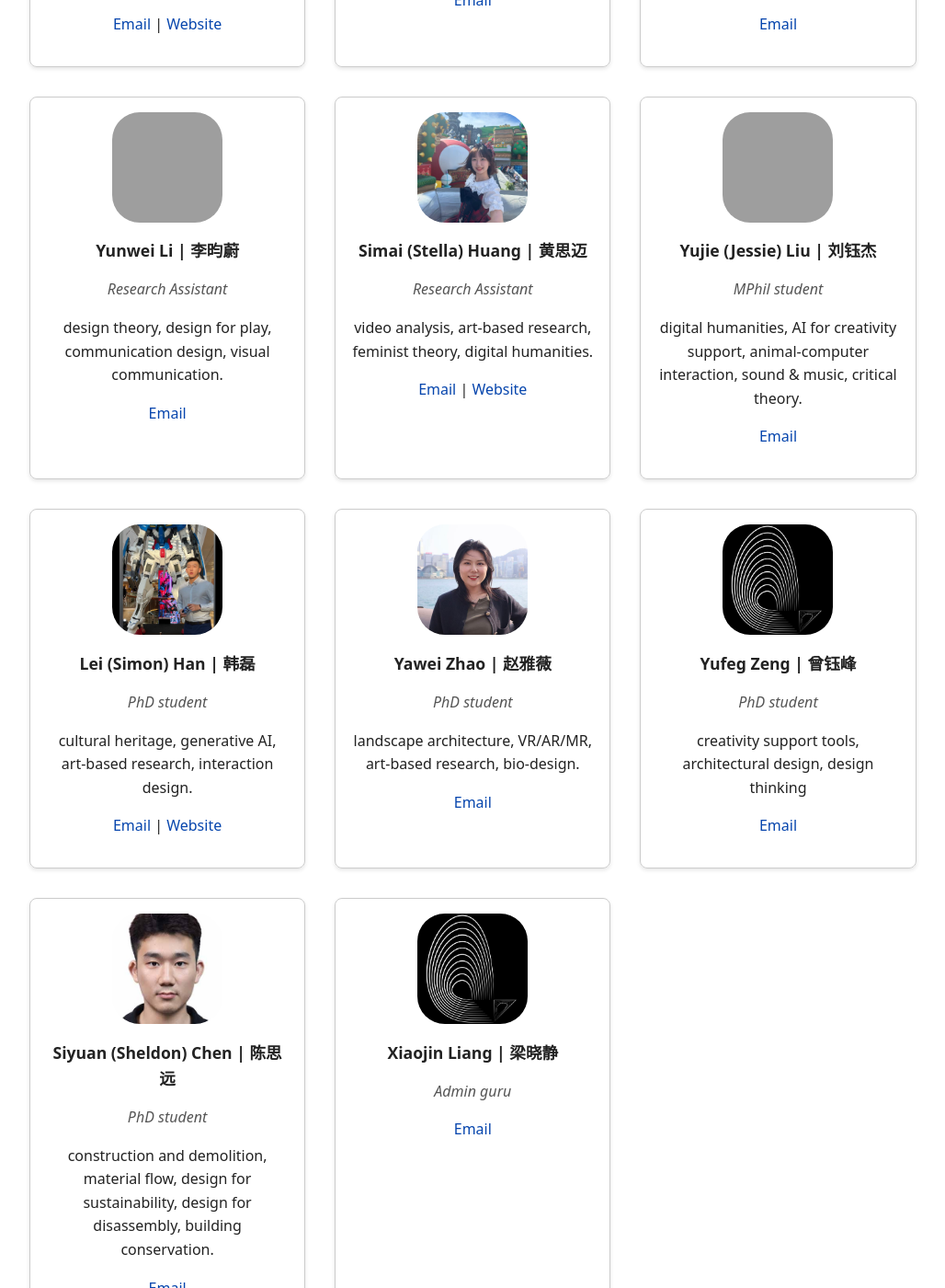
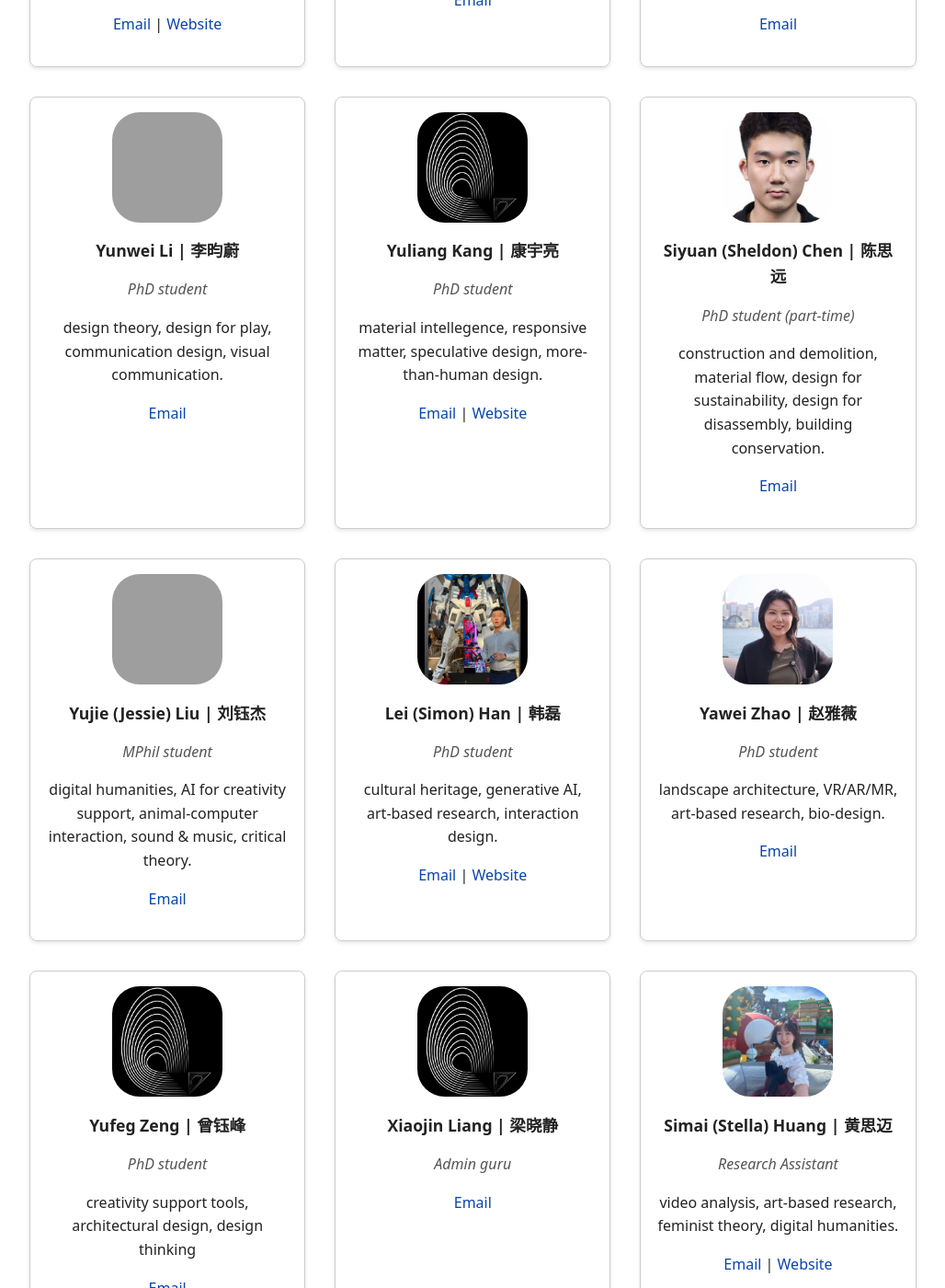
Before and after one commit to anqua/at-a, a Jekyll site: the page built from people.md, in a window 1280 px wide and 1400 px high, scrolled down 627 px. Shown: the whole window at 92% size, without its empty margins (124-1152 px from the left). Built offline with Jekyll 4.4.1, drawn with Linux system fonts in a browser that asks for light colours; some web fonts are replaced; grey boxes are pictures that could not be loaded.

Commit message:
Update people.yml

```diff
--- a/_data/people.yml
+++ b/_data/people.yml
@@ -1,6 +1,5 @@
 - name: Anca Horvath
   role: Assistant Professor | Group Lead
-  status: active
   photo: /at-a/assets/images/anca.jpg
   email: ancahorvath@hkust-gz.edu.cn
   website: https://ancah.myportfolio.com/
@@ -8,43 +7,44 @@
 
 - name: Xiaojun (Chloe) Zhu | 朱晓君
   role: PhD student
-  status: active
   photo: /at-a/assets/images/photo_Chloe.jpg
   email: xzhu895@connect.hkust-gz.edu.cn
   research: "bio-based materials (bio-rock, seashell concrete), salvaged material reuse, digital fabrication, generative AI for design."
 
 - name: Lucky John Tutor
   role: PhD student
-  status: active
   photo: /at-a/assets/images/Logo_AtA.png
   email: ljtutor128@connect.hkust-gz.edu.cn
   research: "digital fabrication, design for sustainability, 4D printing, AI for design, human-computer interaction, human-building interaction."
 
 - name: Yunwei Li | 李昀蔚
-  role: Research Assistant
-  status: active
+  role: PhD student
   photo: /at-a/assets/images/photo_Yunwei.jpg
   email: yunweili@hkust-gz.edu.cn
   research: "design theory, design for play, communication design, visual communication."
 
-- name: Simai (Stella) Huang | 黄思迈
-  role: Research Assistant
-  status: graduate
-  photo: /at-a/assets/images/photo_Stella.jpg
-  email: stellasimaih@hkust-gz.edu.cn
-  website: https://huangsimai.com
-  research: "video analysis, art-based research, feminist theory, digital humanities."
+- name: Yuliang Kang | 康宇亮
+  role: PhD student
+  photo: /at-a/assets/images/Logo_AtA.png
+  email: yuliangkang.design@gmail.com
+  website: https://yuliang.space/
+  research: "material intellegence, responsive matter, speculative design, more-than-human design."
+
+- name: Siyuan (Sheldon) Chen | 陈思远
+  role: PhD student (part-time)
+  photo: /at-a/assets/images/Sheldon.jpg
+  email: sheldonsyc@hkust-gz.edu.cn
+  research: "construction and demolition, material flow, design for sustainability, design for disassembly, building conservation."
+
 
 - name: Yujie (Jessie) Liu | 刘钰杰
   role: MPhil student
-  status: active
   photo: /at-a/assets/images/Yujie.png
   email: yliu969@connect.hkust-gz.edu.cn
   research: "digital humanities, AI for creativity support, animal-computer interaction, sound & music, critical theory."
 
 - name: Lei (Simon) Han | 韩磊
   role: PhD student
-  status: active
   photo: /at-a/assets/images/simon.jpeg
   email: lhan229@connect.hkust-gz.edu.cn
   website: https://leihan124.github.io/
@@ -52,28 +52,26 @@
 
 - name: Yawei Zhao | 赵雅薇
   role: PhD student
-  status: active
   photo: /at-a/assets/images/photo_Yawei.jpg
   email: yzhao099@connect.hkust-gz.edu.cn
   research: "landscape architecture, VR/AR/MR, art-based research, bio-design."
 
 - name: Yufeg Zeng | 曾钰峰
   role: PhD student
-  status: active
   photo: /at-a/assets/images/Logo_AtA.png
   email: yzeng683@connect.hkust-gz.edu.cn
   research: "creativity support tools, architectural design, design thinking"
 
-- name: Siyuan (Sheldon) Chen | 陈思远
-  role: PhD student
-  status: active
-  photo: /at-a/assets/images/Sheldon.jpg
-  email: sheldonsyc@hkust-gz.edu.cn
-  research: "construction and demolition, material flow, design for sustainability, design for disassembly, building conservation."
-
 
 - name: Xiaojin Liang | 梁晓静
   role: Admin guru
-  status: active
   photo: /at-a/assets/images/Logo_AtA.png
   email: xiaojingliang@hkust-gz.edu.cn
+
+
+- name: Simai (Stella) Huang | 黄思迈
+  role: Research Assistant
+  photo: /at-a/assets/images/photo_Stella.jpg
+  email: stellasimaih@hkust-gz.edu.cn
+  website: https://huangsimai.com
+  research: "video analysis, art-based research, feminist theory, digital humanities."
```
